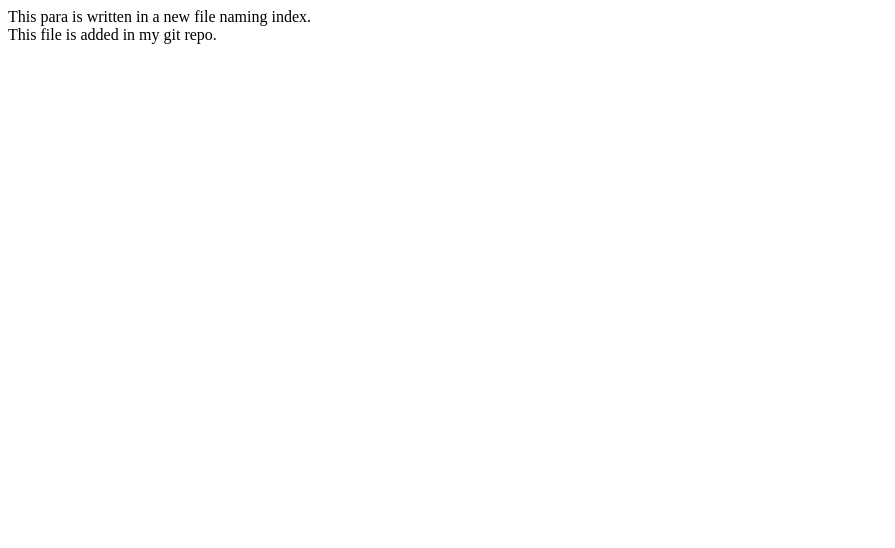
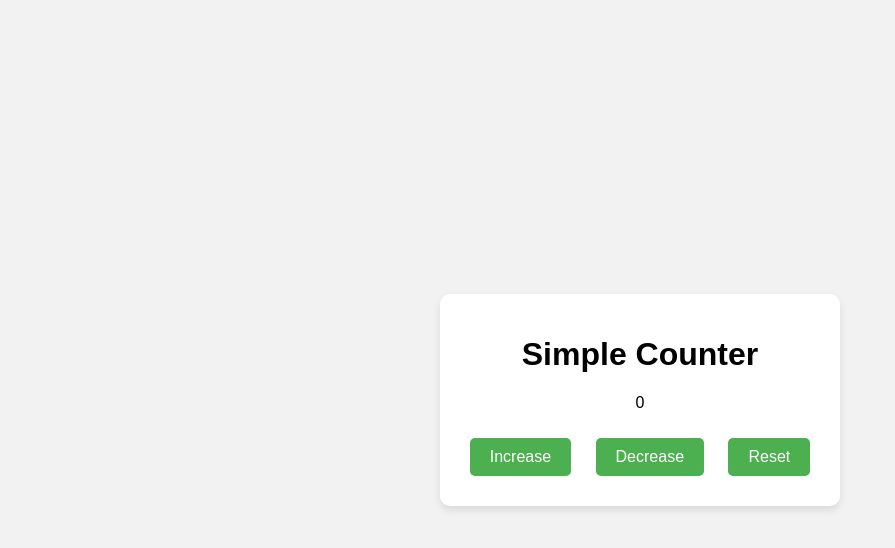
Before and after one commit to muhammadyahyaayub06/Umrah-Calculator, a plain HTML site: page index.html in a window 1280 px wide. Shown: the whole page, without its empty margins (0-895 px from the left). Drawn offline with Linux system fonts and the light colour scheme.

Commit message:
files are changed

```diff
--- /dev/null
+++ b/git.css
@@ -0,0 +1,32 @@
+body {
+    font-family: Arial, sans-serif;
+    display: flex;
+    justify-content: center;
+    align-items: center;
+    height: 100vh;
+    margin: 0;
+    background-color: #f2f2f2;
+  }
+
+  .counter-container {
+    text-align: center;
+    padding: 20px;
+    border-radius: 10px;
+    background-color: #ffffff;
+    box-shadow: 0 4px 8px rgba(0, 0, 0, 0.1);
+  }
+
+  button {
+    padding: 10px 20px;
+    font-size: 16px;
+    margin: 10px;
+    cursor: pointer;
+    border: none;
+    border-radius: 5px;
+    background-color: #4CAF50;
+    color: white;
+  }
+
+  button:hover {
+    background-color: #45a049;
+  }
--- a/git.js
+++ b/git.js
@@ -1,23 +1,20 @@
-function addTask() {
-    const taskInput = document.getElementById("taskInput");
-    const taskText = taskInput.value.trim();
+let counter = 0;
 
-    if (taskText === "") {
-      alert("Please enter a task.");
-      return;
-    }
+function updateCounter() {
+  document.getElementById("counter").textContent = counter;
+}
 
-    const li = document.createElement("li");
-    li.textContent = taskText;
+function increaseCounter() {
+  counter++;
+  updateCounter();
+}
 
-    // Optional: Add remove button
-    const removeBtn = document.createElement("button");
-    removeBtn.textContent = "❌";
-    removeBtn.style.marginLeft = "10px";
-    removeBtn.onclick = () => li.remove();
+function decreaseCounter() {
+  counter--;
+  updateCounter();
+}
 
-    li.appendChild(removeBtn);
-
-    document.getElementById("taskList").appendChild(li);
-    taskInput.value = ""; // clear input
-  }
+function resetCounter() {
+  counter = 0;
+  updateCounter();
+}
--- a/index.html
+++ b/index.html
@@ -1,6 +1,20 @@
-<p>
-    This para is written in a new file naming index.
-    <br>
-    This file is added in my git repo.
-</p>
-<script src ="git.js"></script>
+<!DOCTYPE html>
+<html lang="en">
+<head>
+  <meta charset="UTF-8">
+  <meta name="viewport" content="width=device-width, initial-scale=1.0">
+  <title>Counter Project</title>
+  <link rel="stylesheet" href="git.css">
+</head>
+<body>
+  <div class="counter-container">
+    <h1>Simple Counter</h1>
+    <p id="counter">0</p>
+    <button onclick="increaseCounter()">Increase</button>
+    <button onclick="decreaseCounter()">Decrease</button>
+    <button onclick="resetCounter()">Reset</button>
+  </div>
+
+  <script src="git.js"></script>
+</body>
+</html>
```
